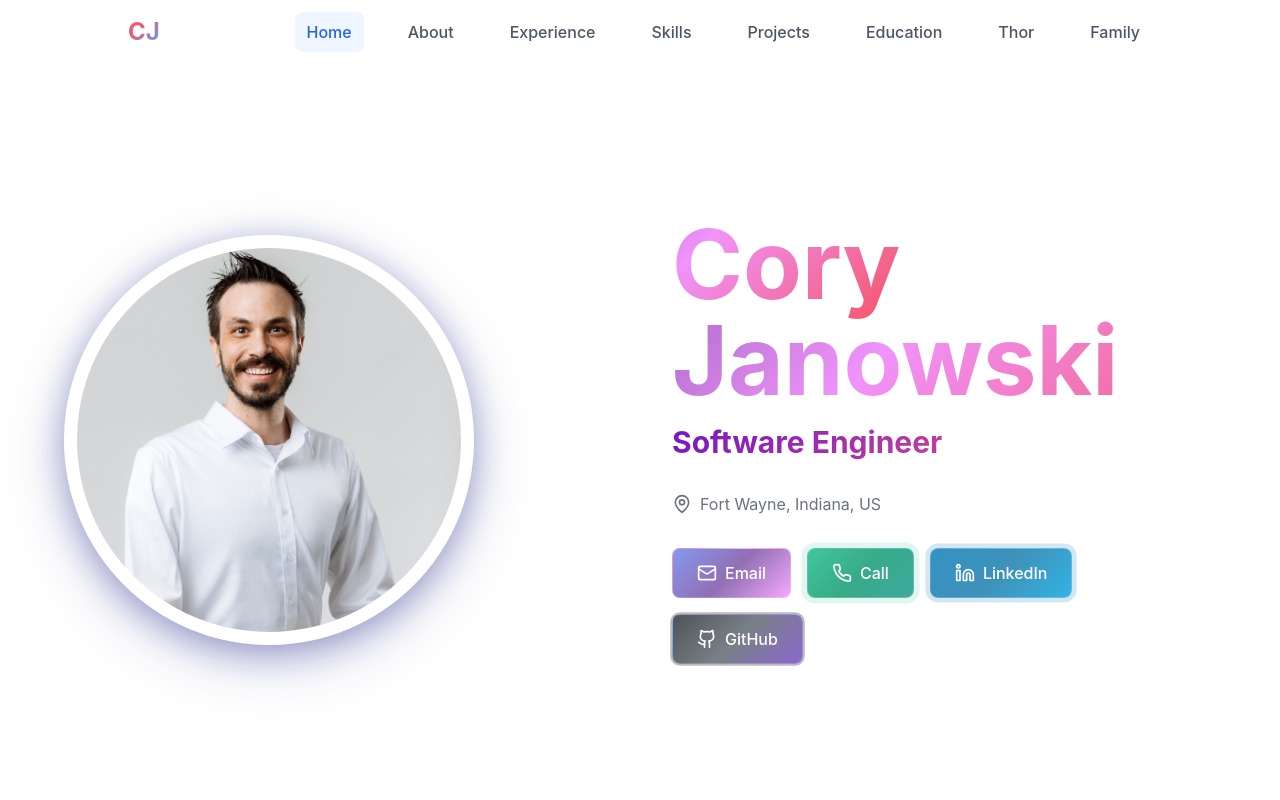
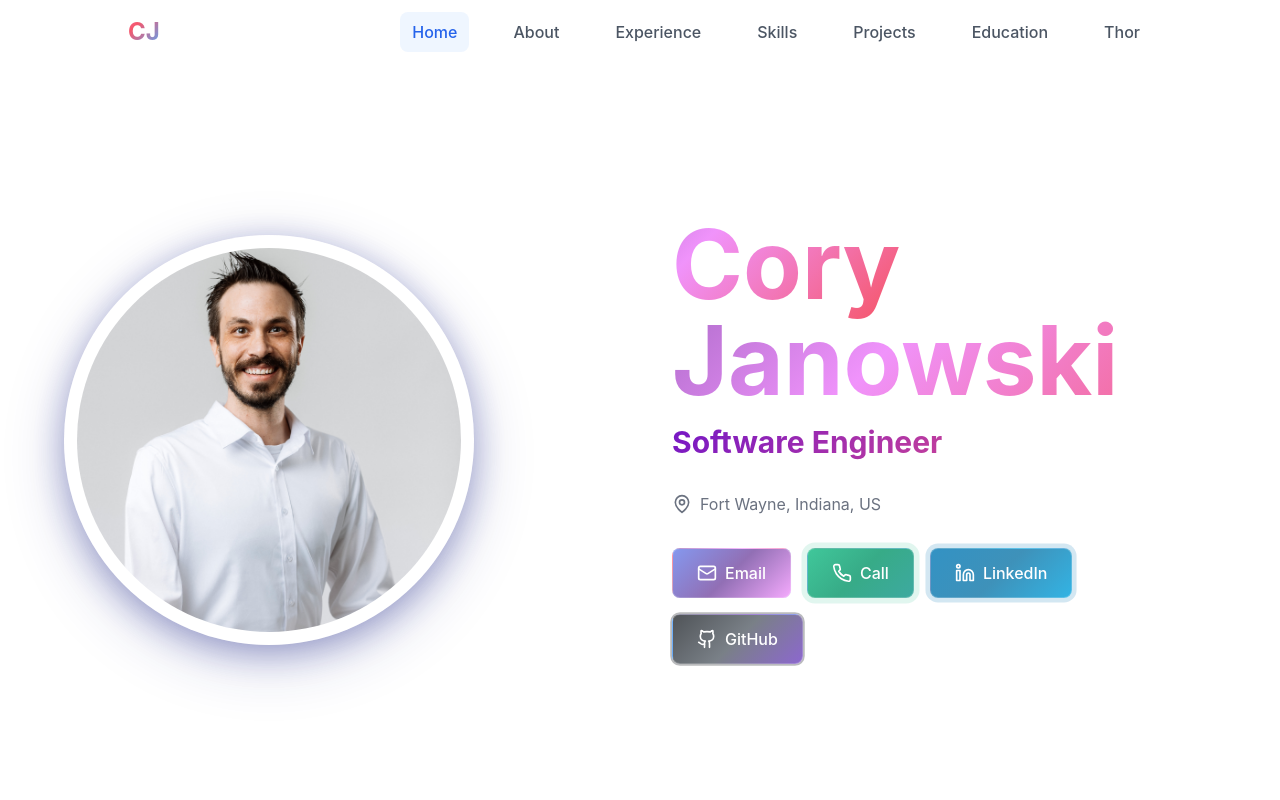
Before and after one commit to cjanowski/my-site, a Next.js app: page / in a window 1280 px wide. Shown: the top 800 px of the page. Built offline with nearby package versions, Linux system fonts and the light colour scheme.

Commit message:
header update

```diff
--- a/src/components/Navigation.tsx
+++ b/src/components/Navigation.tsx
@@ -12,7 +12,6 @@ const navItems = [
   { name: 'Projects', href: '#projects' },
   { name: 'Education', href: '#education' },
   { name: 'Thor', href: '#thor' },
-  { name: 'Family', href: '#family' },
 ]
 
 export default function Navigation() {
```
